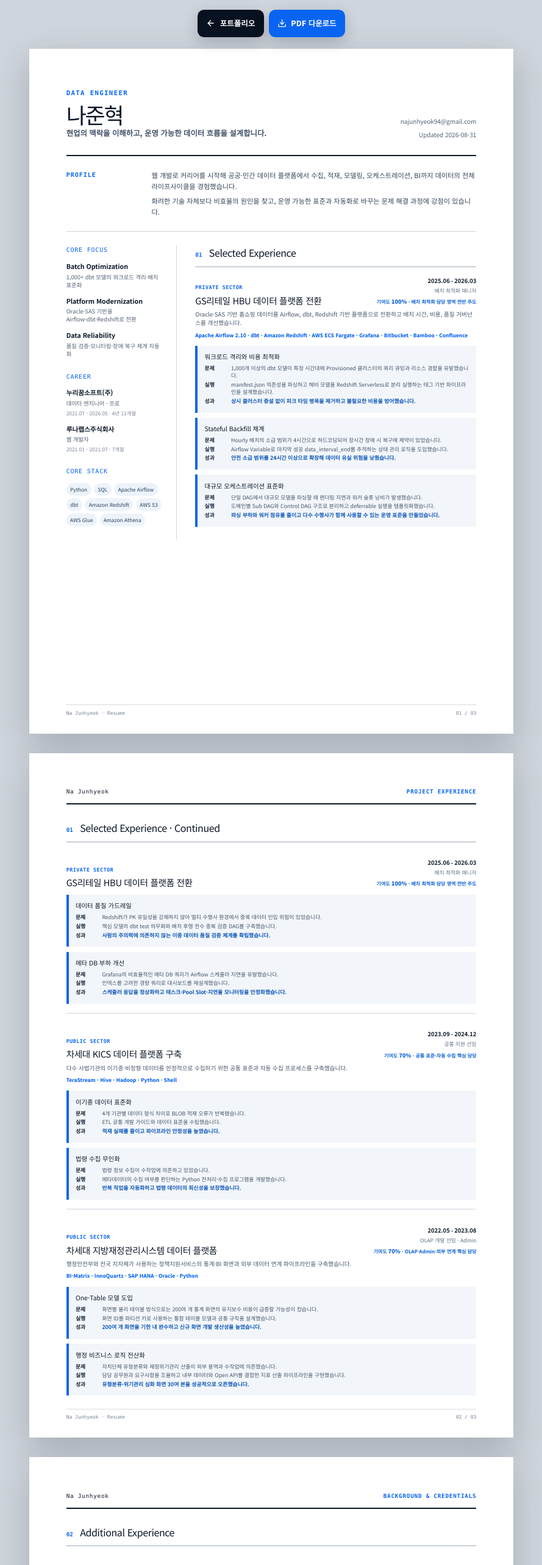
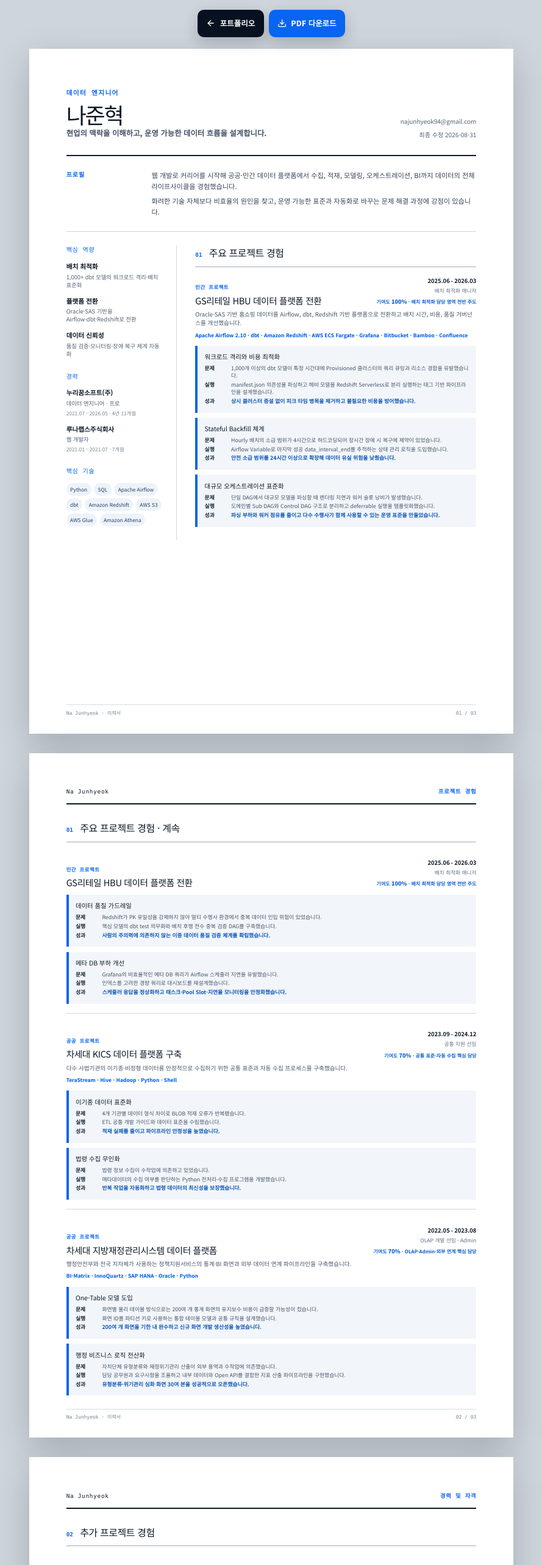
Before and after one commit to junhyeok94-la/junhyeok94-la.github.io, a Next.js app: page /resume in a window 1280 px wide. Shown: the top 2566 px of the page at 61% size, without its empty margins (195-1084 px from the left). Built offline with nearby package versions, Linux system fonts and the light colour scheme.

Commit message:
Localize Korean resume section labels

```diff
--- a/app/page.tsx
+++ b/app/page.tsx
@@ -223,13 +223,13 @@ export default function Home() {
         </div>
         <div className="credential-columns">
           <div>
-            <h3>Education</h3>
+            <h3>학력</h3>
             {credentials.education.map((item) => (
               <article key={item.school}><strong>{item.school}</strong><span>{item.major} · {item.period}</span></article>
             ))}
           </div>
           <div>
-            <h3>Certifications</h3>
+            <h3>자격증</h3>
             {credentials.certifications.map((item) => (
               <article className={item.badgePath ? 'credential-certification credential-certification-featured' : 'credential-certification'} key={item.name}>
                 {item.badgePath && (
@@ -250,7 +250,7 @@ export default function Home() {
             ))}
           </div>
           <div>
-            <h3>Recent Learning</h3>
+            <h3>직무 교육 및 프로젝트</h3>
             {credentials.training.map((item) => (
               <article key={item.name}>
                 <strong>{item.name}</strong>
--- a/app/resume/page.tsx
+++ b/app/resume/page.tsx
@@ -4,6 +4,29 @@ import Image from 'next/image';
 import Link from 'next/link';
 
 import { credentials, profile, projects, type Achievement, type Project } from '@/lib/content';
+
+const projectCategoryLabelsKo: Record<string, string> = {
+  'Private Sector': '민간 프로젝트',
+  'Public Sector': '공공 프로젝트',
+  'Web Foundation': '웹 개발 프로젝트',
+  'AI PBL · Awarded Project': 'AI PBL · 수상 프로젝트',
+};
+
+const focusLabelsKo: Record<string, string> = {
+  'Batch Optimization': '배치 최적화',
+  'Platform Modernization': '플랫폼 전환',
+  'Data Reliability': '데이터 신뢰성',
+};
+
+const skillGroupLabelsKo: Record<string, string> = {
+  'Languages & Query': '프로그래밍·쿼리 언어',
+  'Orchestration & Transformation': '오케스트레이션·변환',
+  'Data Warehouse & Database': '데이터 웨어하우스·DB',
+  'Cloud & Big Data': '클라우드·빅데이터',
+  'DevOps & CI/CD': '개발 운영·CI/CD',
+  'Documentation & Collaboration': '문서화·협업',
+  'AI & Agent': 'AI·에이전트',
+};
 
 export const metadata: Metadata = {
   title: '나준혁 | 데이터 엔지니어 이력서',
@@ -35,7 +58,7 @@ function ProjectHeader({ project }: { project: Project }) {
   return (
     <div className="resume-project-header">
       <div>
-        <span>{project.category}</span>
+        <span>{projectCategoryLabelsKo[project.category] ?? project.category}</span>
         <h3>{project.title}</h3>
       </div>
       <div>
@@ -69,31 +92,31 @@ export default function ResumePage() {
         <section className="resume-page">
           <header className="resume-header">
             <div>
-              <span className="resume-label">DATA ENGINEER</span>
+              <span className="resume-label">데이터 엔지니어</span>
               <h1>{profile.name}</h1>
               <p>{profile.headline}</p>
             </div>
             <address>
               <a href={`mailto:${profile.email}`}>{profile.email}</a>
-              <span>Updated {profile.updatedAt}</span>
+              <span>최종 수정 {profile.updatedAt}</span>
             </address>
           </header>
 
           <section className="resume-summary">
-            <span>PROFILE</span>
+            <span>프로필</span>
             <div>{profile.summary.map((text) => <p key={text}>{text}</p>)}</div>
           </section>
 
           <div className="resume-two-column">
             <aside>
               <section className="resume-side-section">
-                <h2>Core Focus</h2>
+                <h2>핵심 역량</h2>
                 {profile.focus.map((item) => (
-                  <div className="resume-focus" key={item.label}><strong>{item.label}</strong><span>{item.value}</span></div>
+                  <div className="resume-focus" key={item.label}><strong>{focusLabelsKo[item.label] ?? item.label}</strong><span>{item.value}</span></div>
                 ))}
               </section>
               <section className="resume-side-section">
-                <h2>Career</h2>
+                <h2>경력</h2>
                 {profile.employment.map((item) => (
                   <div className="resume-career" key={item.company}>
                     <strong>{item.company}</strong><span>{item.position}</span><small>{item.period} · {item.duration}</small>
@@ -101,7 +124,7 @@ export default function ResumePage() {
                 ))}
               </section>
               <section className="resume-side-section">
-                <h2>Core Stack</h2>
+                <h2>핵심 기술</h2>
                 <div className="resume-tags">
                   {[
                     ...profile.skills['Languages & Query'].slice(0, 2),
@@ -114,19 +137,19 @@ export default function ResumePage() {
             </aside>
 
             <div className="resume-main-column">
-              <div className="resume-section-title"><span>01</span><h2>Selected Experience</h2></div>
+              <div className="resume-section-title"><span>01</span><h2>주요 프로젝트 경험</h2></div>
               <ProjectHeader project={gsRetail} />
               <p className="resume-project-summary">{gsRetail.summary}</p>
               <div className="resume-stack-line">{gsRetail.stack.join(' · ')}</div>
               <AchievementList items={gsRetail.achievements.slice(0, 3)} />
             </div>
           </div>
-          <footer className="resume-page-footer"><span>{profile.nameEn} · Resume</span><span>01 / 03</span></footer>
+          <footer className="resume-page-footer"><span>{profile.nameEn} · 이력서</span><span>01 / 03</span></footer>
         </section>
 
         <section className="resume-page">
-          <header className="resume-continuation"><span>{profile.nameEn}</span><strong>PROJECT EXPERIENCE</strong></header>
-          <div className="resume-section-title"><span>01</span><h2>Selected Experience · Continued</h2></div>
+          <header className="resume-continuation"><span>{profile.nameEn}</span><strong>프로젝트 경험</strong></header>
+          <div className="resume-section-title"><span>01</span><h2>주요 프로젝트 경험 · 계속</h2></div>
 
           <section className="resume-project-section">
             <ProjectHeader project={gsRetail} />
@@ -144,12 +167,12 @@ export default function ResumePage() {
             <div className="resume-stack-line">{localFinance.stack.join(' · ')}</div>
             <AchievementList items={localFinance.achievements.slice(0, 2)} />
           </section>
-          <footer className="resume-page-footer"><span>{profile.nameEn} · Resume</span><span>02 / 03</span></footer>
+          <footer className="resume-page-footer"><span>{profile.nameEn} · 이력서</span><span>02 / 03</span></footer>
         </section>
 
         <section className="resume-page">
-          <header className="resume-continuation"><span>{profile.nameEn}</span><strong>BACKGROUND & CREDENTIALS</strong></header>
-          <div className="resume-section-title"><span>02</span><h2>Additional Experience</h2></div>
+          <header className="resume-continuation"><span>{profile.nameEn}</span><strong>경력 및 자격</strong></header>
+          <div className="resume-section-title"><span>02</span><h2>추가 프로젝트 경험</h2></div>
 
           <section className="resume-project-section compact-project">
             <ProjectHeader project={lgChem} />
@@ -169,26 +192,26 @@ export default function ResumePage() {
             ))}
           </div>
 
-          <div className="resume-section-title resume-background-title"><span>03</span><h2>Skills & Credentials</h2></div>
+          <div className="resume-section-title resume-background-title"><span>03</span><h2>기술 및 자격</h2></div>
           <div className="resume-credential-grid">
             <section>
-              <h3>Technical Skills</h3>
+              <h3>기술 역량</h3>
               {Object.entries(profile.skills).map(([group, skills]) => (
-                <div className="resume-skill-row" key={group}><strong>{group}</strong><span>{skills.join(' · ')}</span></div>
+                <div className="resume-skill-row" key={group}><strong>{skillGroupLabelsKo[group] ?? group}</strong><span>{skills.join(' · ')}</span></div>
               ))}
             </section>
             <section>
-              <h3>Education</h3>
+              <h3>학력</h3>
               {credentials.education.map((item) => (
                 <div className="resume-credential-item" key={item.school}><strong>{item.school}</strong><span>{item.major} · {item.period}</span></div>
               ))}
-              <h3 className="resume-subheading">Language</h3>
+              <h3 className="resume-subheading">어학</h3>
               {credentials.languages.map((item) => (
                 <div className="resume-credential-item" key={item.language}><strong>{item.language} · {item.level}</strong><span>{item.date}</span></div>
               ))}
             </section>
             <section>
-              <h3>Certifications</h3>
+              <h3>자격증</h3>
               {credentials.certifications.map((item) => (
                 <div className={item.badgePath ? 'resume-credential-item resume-credential-featured' : 'resume-credential-item'} key={item.name}>
                   {item.badgePath && (
@@ -210,7 +233,7 @@ export default function ResumePage() {
             </section>
           </div>
           <section className="resume-training">
-            <h3>Recent Learning</h3>
+            <h3>직무 교육 및 프로젝트</h3>
             {credentials.training.map((item) => (
               <div key={item.name}>
                 <strong>{item.name}</strong>
@@ -219,7 +242,7 @@ export default function ResumePage() {
               </div>
             ))}
           </section>
-          <footer className="resume-page-footer"><span>{profile.nameEn} · Resume</span><span>03 / 03</span></footer>
+          <footer className="resume-page-footer"><span>{profile.nameEn} · 이력서</span><span>03 / 03</span></footer>
         </section>
       </main>
     </div>
```
